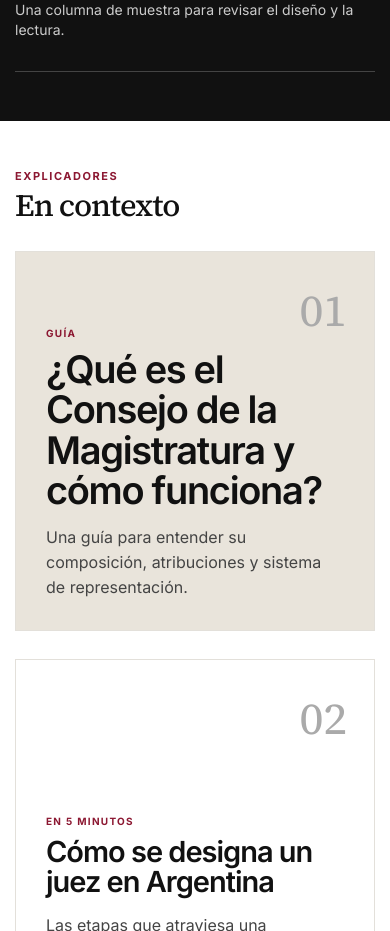
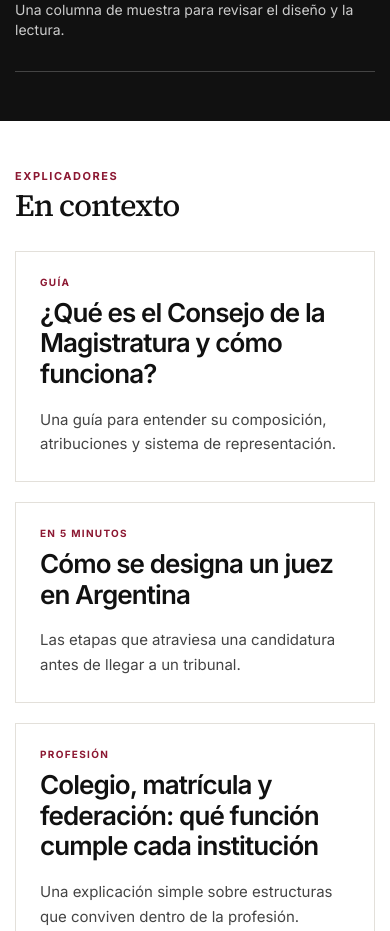
Before and after one commit to ivoo11/infojuridica, a PHP site: page / in a window 390 px wide. Shown: the part 5569-6500 px from the top of the page. Run offline with PHP 8.4, Linux system fonts and the light colour scheme.

Commit message:
Equilibrar tarjetas de En contexto

```diff
--- a/assets/css/home.css
+++ b/assets/css/home.css
@@ -26,3 +26,14 @@
 .agenda-controls button:focus-visible { outline: 2px solid var(--burgundy); outline-offset: 3px; }
 
 .lead-layout-without-side{grid-template-columns:1fr}.lead-layout-without-main{display:block}.lead-layout-without-main .side-news{display:grid;grid-template-columns:repeat(3,minmax(0,1fr));gap:24px}@media(max-width:720px){.lead-layout-without-main .side-news{grid-template-columns:1fr}}
+
+/* En contexto: tres lecturas con la misma jerarquía. */
+#en-contexto .context-grid { grid-template-columns: repeat(3, minmax(0, 1fr)); gap: 28px; }
+#en-contexto .context-card { min-height: 0; justify-content: flex-start; padding: 28px; background: var(--white); }
+#en-contexto .context-card h3 { font-size: clamp(24px, 2.1vw, 30px); line-height: 1.18; margin-bottom: 18px; }
+#en-contexto .context-card .summary { font-size: 15px; line-height: 1.65; }
+@media (max-width: 900px) {
+    #en-contexto .context-grid { grid-template-columns: 1fr; gap: 20px; }
+    #en-contexto .context-card { padding: 24px; }
+    #en-contexto .context-card h3 { font-size: 26px; }
+}
--- a/includes/context-posts.php
+++ b/includes/context-posts.php
@@ -3,4 +3,4 @@ $context=array_values(array_filter($homeNews ?? ij_posts('news'),fn($p)=>$p['in_
 usort($context,fn($a,$b)=>($a['home_order']<=>$b['home_order']) ?: strcmp($b['fecha'],$a['fecha']));
 if (!$context) return;
 ?>
-<section class="section" id="en-contexto"><div class="container"><div class="section-header"><div><div class="section-kicker">Explicadores</div><h2 class="section-title">En contexto</h2></div></div><div class="context-grid"><?php foreach (array_slice($context,0,3) as $i=>$item): ?><article class="context-card <?= $i===0?'main':'' ?>"><span class="context-number"><?= sprintf('%02d',$i+1) ?></span><span class="category"><?= ij_e($item['categoria']) ?></span><h3><a href="<?= ij_e($item['url']) ?>"><?= ij_e($item['titulo']) ?></a></h3><p class="summary"><?= ij_e($item['bajada']) ?></p></article><?php endforeach; ?></div></div></section>
+<section class="section" id="en-contexto"><div class="container"><div class="section-header"><div><div class="section-kicker">Explicadores</div><h2 class="section-title">En contexto</h2></div></div><div class="context-grid"><?php foreach (array_slice($context,0,3) as $i=>$item): ?><article class="context-card"><span class="category"><?= ij_e($item['categoria']) ?></span><h3><a href="<?= ij_e($item['url']) ?>"><?= ij_e($item['titulo']) ?></a></h3><p class="summary"><?= ij_e($item['bajada']) ?></p></article><?php endforeach; ?></div></div></section>
--- a/index.php
+++ b/index.php
@@ -290,8 +290,7 @@
 
                 <div class="context-grid">
 
-                    <article class="context-card main">
-                        <span class="context-number">01</span>
+                    <article class="context-card">
 
                         <span class="category">GUÍA</span>
 
@@ -306,7 +305,6 @@
 
 
                     <article class="context-card">
-                        <span class="context-number">02</span>
 
                         <span class="category">EN 5 MINUTOS</span>
 
@@ -321,7 +319,6 @@
 
 
                     <article class="context-card">
-                        <span class="context-number">03</span>
 
                         <span class="category">PROFESIÓN</span>
 
```
